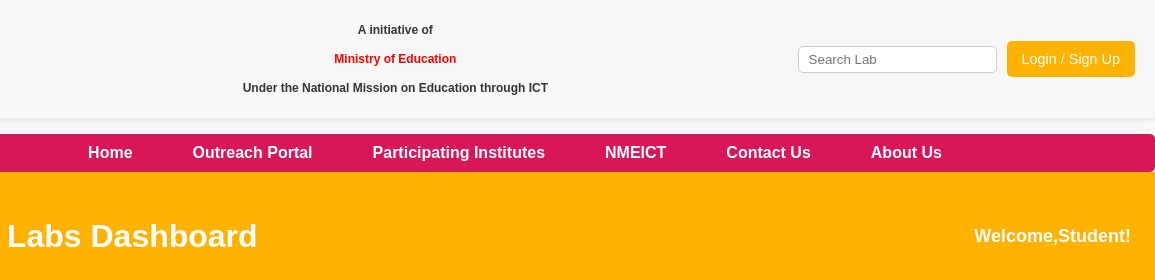
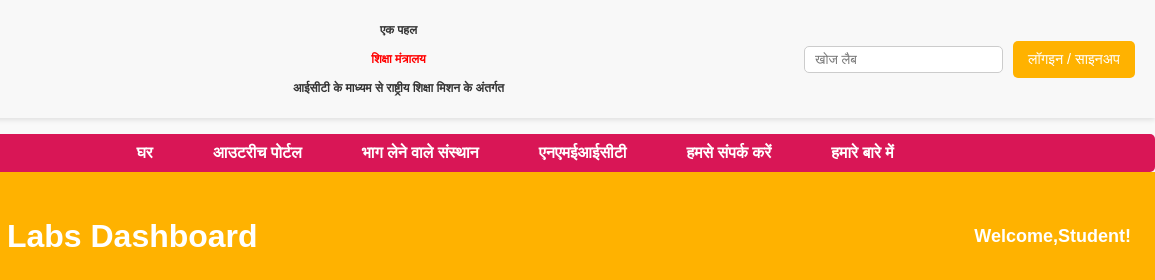
Before and after one commit to ShubhamxGupta/Virtual-Labs, a website: page Hindi/Dashboard/index.html in a window 1280 px wide. Shown: the top 280 px of the page, 125-1280 px from the left. Drawn offline with nearby package versions, Linux system fonts and the light colour scheme.

Commit message:
translate

```diff
--- a/Hindi/Dashboard/index.html
+++ b/Hindi/Dashboard/index.html
@@ -16,28 +16,28 @@
             <img src="../Engineering Branch/Computer Science/logo.png" alt="Virtual Labs Logo" />
         </div>
         <div class="branding_text">
-            <p>A initiative of</p>
-            <p style="color: red">Ministry of Education</p>
-            <p>Under the National Mission on Education through ICT</p>
+            <p>एक पहल</p>
+            <p style="color: red">शिक्षा मंत्रालय</p>
+            <p>आईसीटी के माध्यम से राष्ट्रीय शिक्षा मिशन के अंतर्गत</p>
         </div>
         <div class="search-login">
             <input
                 type="search"
                 name="header_search"
                 id="header_search"
-                placeholder="Search Lab"
+                placeholder="खोज लैब"
             />
-            <button type="button">Login / Sign Up</button>
+            <button type="button">लॉगइन / साइनअप</button>
         </div>
     </div>
     <nav class="nav">
         <ul class="nav-links">
-            <li><a href="#">Home</a></li>
-            <li><a href="#">Outreach Portal</a></li>
-            <li><a href="#">Participating Institutes</a></li>
-            <li><a href="#">NMEICT</a></li>
-            <li><a href="#">Contact Us</a></li>
-            <li><a href="#">About Us</a></li>
+            <li><a href="#">घर</a></li>
+            <li><a href="#">आउटरीच पोर्टल</a></li>
+            <li><a href="#">भाग लेने वाले संस्थान</a></li>
+            <li><a href="#">एनएमईआईसीटी</a></li>
+            <li><a href="#">हमसे संपर्क करें</a></li>
+            <li><a href="#">हमारे बारे में</a></li>
         </ul>
     </nav>
 </header>
```
